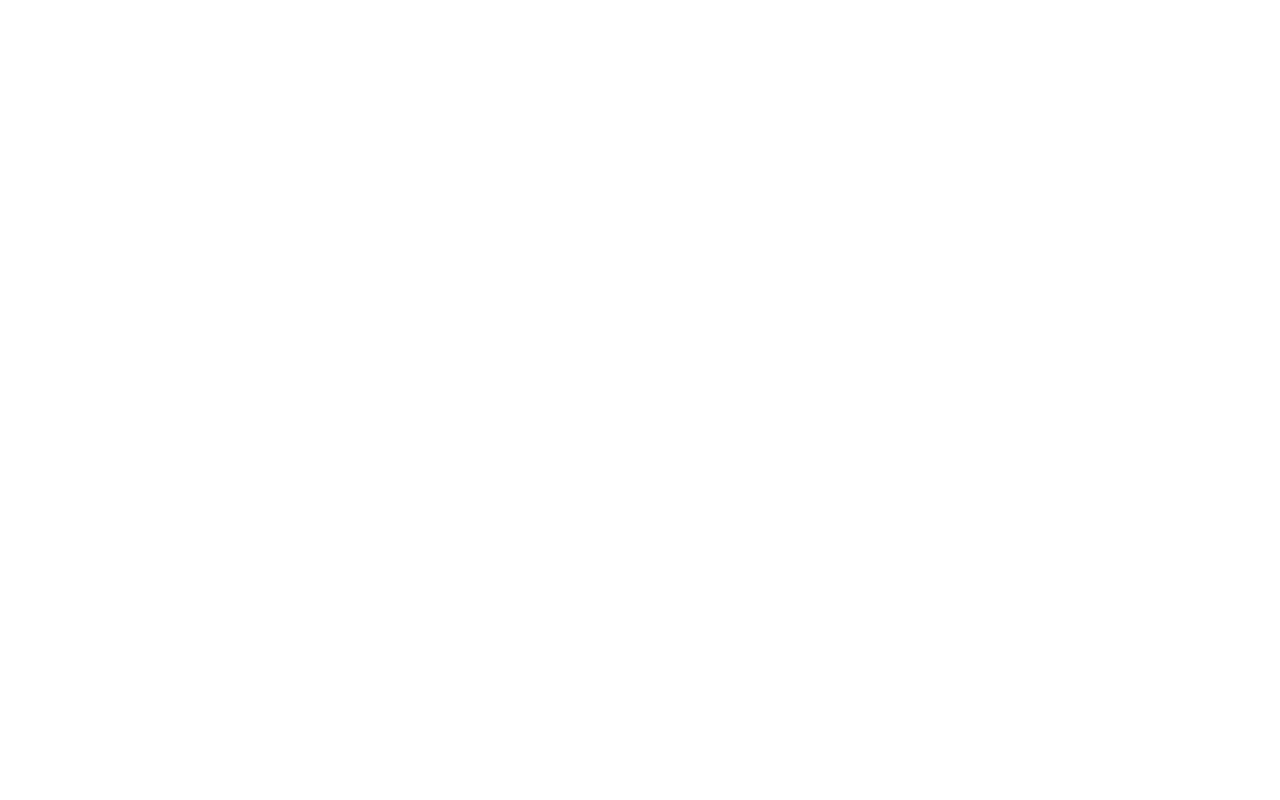
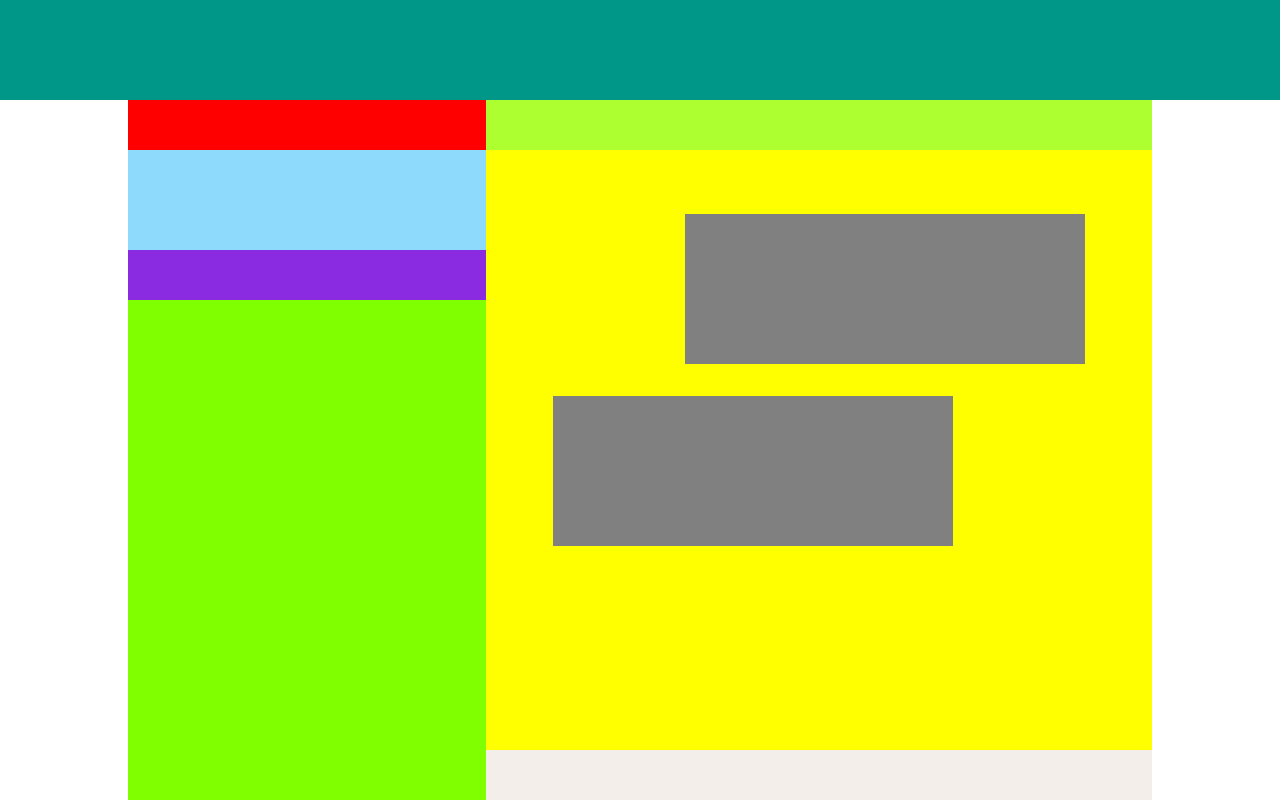
Before and after one commit to ghiottoandrea/html-css-boolzapp, a plain HTML site: page index.html in a window 1280 px wide. Drawn offline with Linux system fonts and the light colour scheme.

Commit message:
Add structure desktop version

```diff
--- a/assets/style/style.css
+++ b/assets/style/style.css
@@ -1,7 +1,55 @@
 /* #region debug */
+.debug header{
+    background-color: var(--boolzap-back-primary);
+    height: 100px;
+}
+/* .left_section{
+    height: 200px;
+    background-color: red;
+}
+.right_section{
+    background-color: blueviolet;
+    height: 200px;
+} */
+.debug .profile{
+    background-color: red;
+    height: 50px;
+}
+.debug .notification{
+    background-color: var(--boolzap-notification);
+    height: 100px;
+}
+.debug .search{
+    background-color: blueviolet;
+    height: 50px;
+}
+.contacts{
+    background-color: chartreuse;
+    height: 500px;
+}
+
+.debug .sender{
+    background-color: greenyellow;
+    height: 50px;
+}
+.debug .chat-board{
+    background-color:yellow;
+    height: 600px;
+}
+.debug .card{
+    height: 150px;
+    background-color: grey;
+    width: 400px;
+    margin: 1rem 0;
+}
+.debug .writhe-text{
+    background-color: var(--boolzap-light-bottom);
+    height: 50px;
+}
+
 /* #endregion debug */
 
-/* #region common */
+/* #region utilities */
 * {
     margin: 0;
     padding: 0;
@@ -10,13 +58,46 @@
 }
 
 :root {
-    --boolzap-back-primary: background-color: rgba(0, 150, 136, 1);
-    --boolzap-back-secondary: background-color: rgba(215, 219, 214, 1);
-    --boolzap-notification: background-color: rgba(142, 218, 252, 1);
-    --boolzap-chat: background-color: rgba(213, 249, 186, 1);
-    --boolzap-light-top: background-color: rgba(234, 234, 234, 1);
-    --boolzap-light-bottom: background-color: rgba(243, 238, 234, 1);
+    --boolzap-back-primary: rgba(0, 150, 136, 1);
+    --boolzap-back-secondary:  rgba(215, 219, 214, 1);
+    --boolzap-notification: rgba(142, 218, 252, 1);
+    --boolzap-chat: rgba(213, 249, 186, 1);
+    --boolzap-light-top: rgba(234, 234, 234, 1);
+    --boolzap-light-bottom: rgba(243, 238, 234, 1);
 
 }
 
-/* #endregion common */
+.container{
+    width: 80%;
+    margin: auto;
+}
+.chat-container{
+    width: 80%;
+    margin: auto;
+    display: flex;
+    flex-direction: column;
+}
+.d-flex{
+    display: flex;
+}
+
+.card{
+
+}
+/* #endregion utilities */
+
+
+/* #region main */
+.left_section{
+    width: 35%;
+}
+.right_section{
+    width: 65%;
+}
+.chat-board{
+    padding: 3rem 0;
+}
+.chat-sender{
+    align-self: flex-end;
+}
+/* #endregion main */
--- a/index.html
+++ b/index.html
@@ -14,13 +14,62 @@
     <link href="https://fonts.googleapis.com/css2?family=Lato:wght@300;400;700&display=swap" rel="stylesheet">
 </head>
 
-<body>
-<header id="side_header"></header>
-<!-- /#side_header -->
-<main id="side_main"></main>
-<!-- /#side_main -->
-<footer id="side_footer"></footer>
-<!-- /#side_footer -->
+<body class="debug">
+
+    <header id="side_header"></header>
+    <!-- /#side_header -->
+
+    <main id="side_main">
+        <div class="container d-flex">
+
+            <div class="left_section">
+
+                <div class="profile"></div>
+                <!-- /.profile -->
+
+                <div class="notification"></div>
+                <!-- /.notification -->
+
+                <div class="search"></div>
+                <!-- /.search -->
+
+                <div class="contacts"></div>
+                <!-- /.contacts -->
+
+            </div>
+            <!-- /.left_section -->
+
+            <div class="right_section">
+
+                <div class="sender"></div>
+                <!-- /.sender -->
+
+                <div class="chat-board">
+                    <div class="chat-container">
+
+                        <div class="card chat-sender"></div>
+                        <!-- /.card-chat-sender -->
+
+                        <div class="card chat-recipient"></div>
+                        <!-- /.card-chat-recipient -->
+
+                    </div>
+                </div>
+                <!-- /.chat-board -->
+
+                <div class="writhe-text"></div>
+                <!-- /.writhe-text -->
+
+            </div>
+            <!-- /.right_section -->
+
+        </div>
+    </main>
+    <!-- /#side_main -->
+
+    <footer id="side_footer"></footer>
+    <!-- /#side_footer -->
+
 </body>
 
 </html>
```
